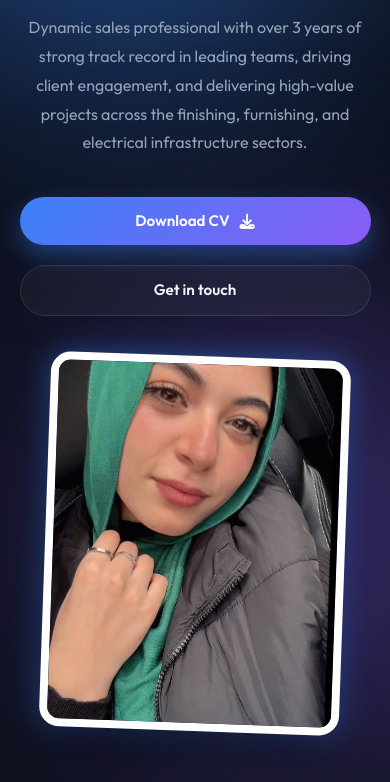
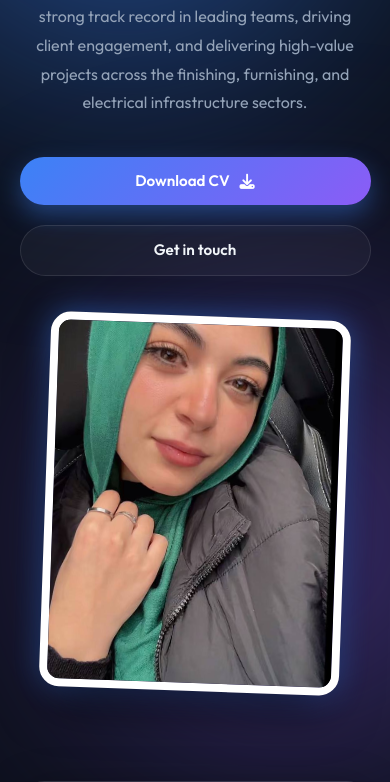
Before and after one commit to kareemshafey248/profilecv, a plain HTML site: page index.html in a window 390 px wide. Shown: the part 249-1031 px from the top of the page. Drawn offline with Linux system fonts and the light colour scheme.

Commit message:
Add files via upload

```diff
--- a/style.css
+++ b/style.css
@@ -123,8 +123,8 @@ body {
 
 /* Sections */
 .section {
-    min-height: 100vh;
-    padding: 140px 5% 80px;
+    min-height: auto;
+    padding: 80px 5% 40px;
     display: flex;
     flex-direction: column;
     justify-content: center;
@@ -603,7 +603,7 @@ footer {
         padding: 40px 20px;
     }
     .section {
-        padding: 100px 5% 60px;
+        padding: 60px 5% 30px;
     }
     .section-title {
         font-size: 2.22rem;
```
Also changed, not shown: 1 other file.
